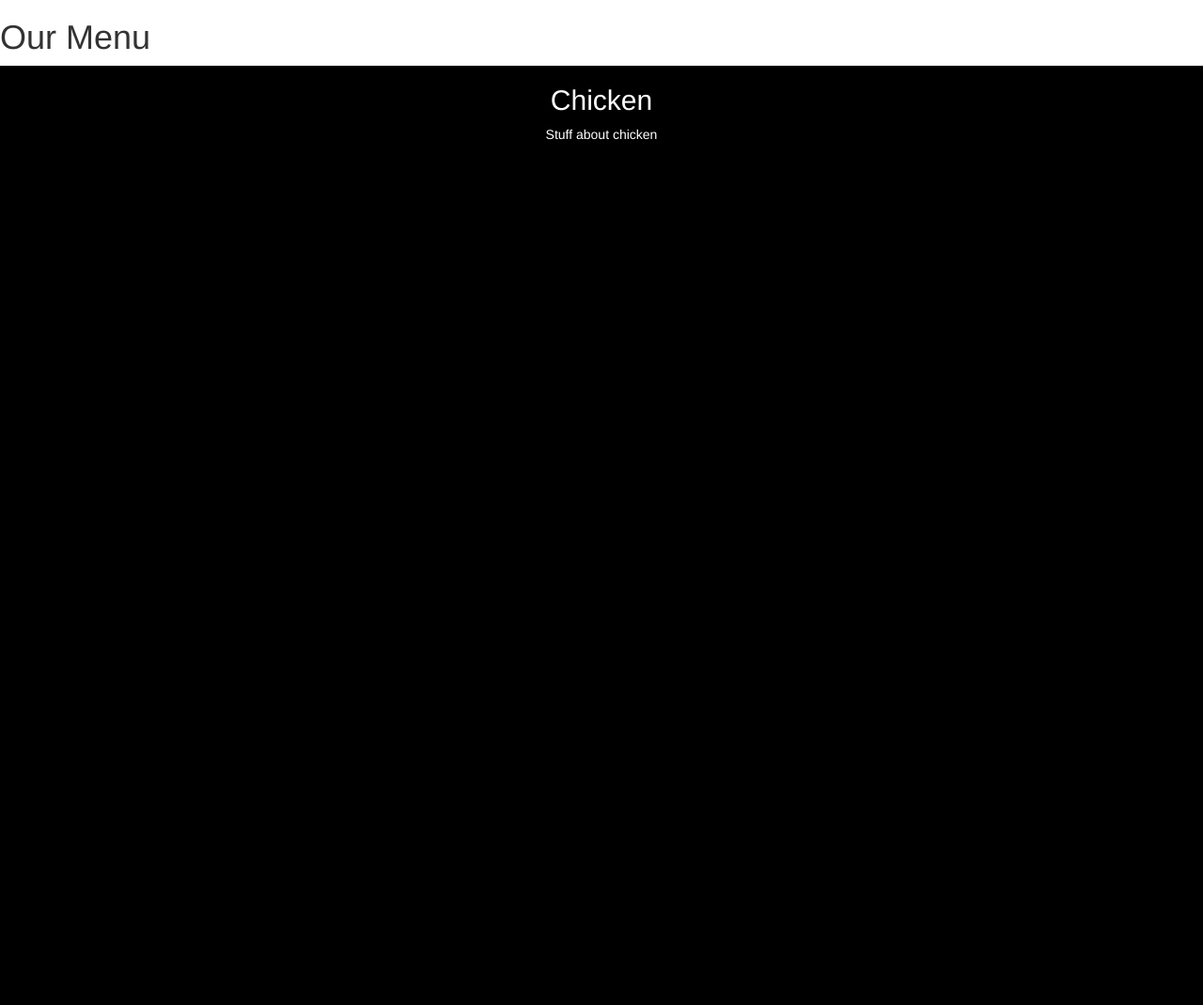
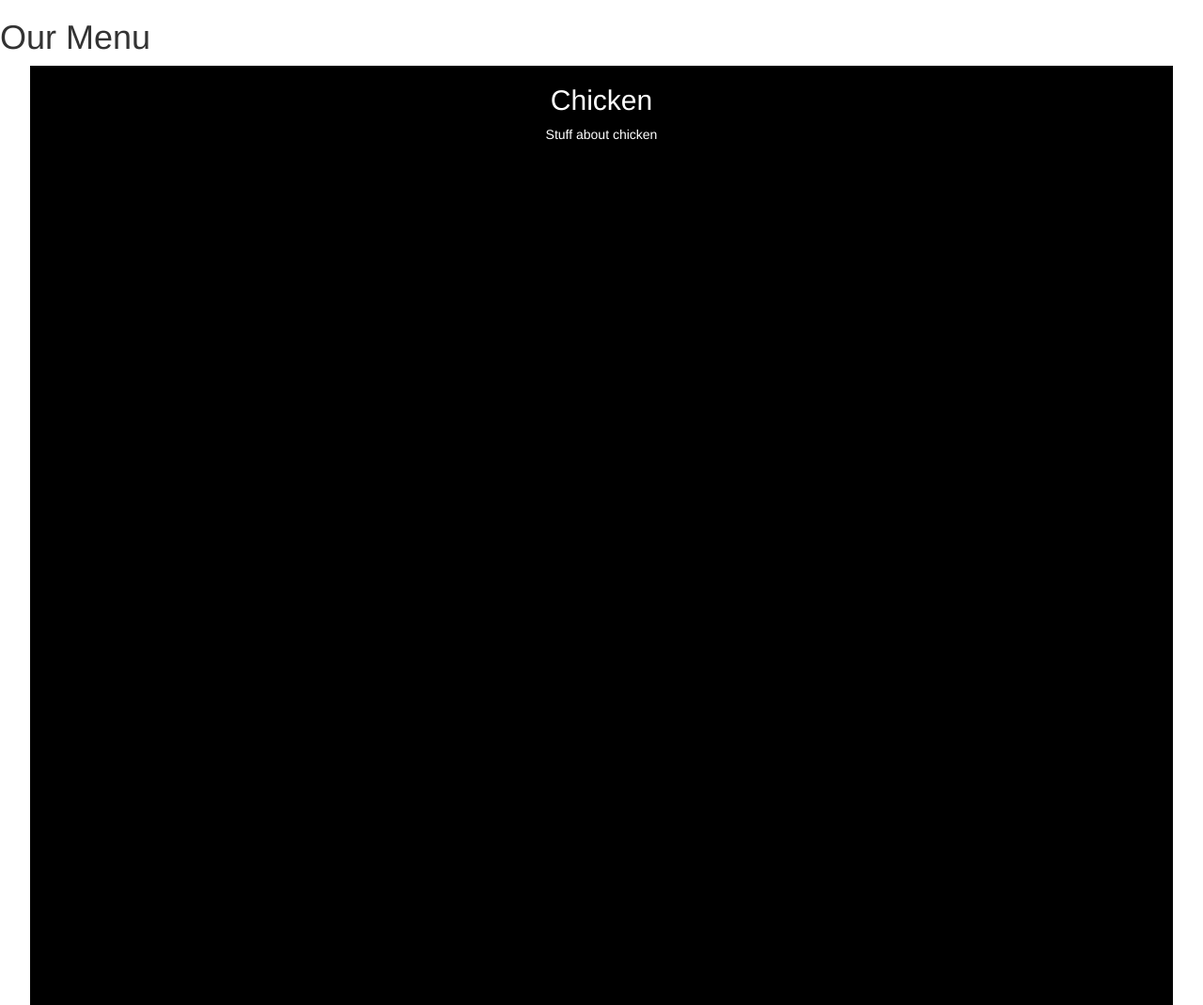
Before and after one commit to rgodinez/rgodinez.github.io, a Jekyll site: the page coursera/module3/index.html, which Jekyll copies as it is, in a window 1280 px wide. Shown: the whole page at 94% size. Built offline with Jekyll 4.4.1, drawn with Linux system fonts in a browser that asks for light colours; nearby versions of some CDN libraries; library files that are not in the unit come from our copies.

Commit message:
Update styles.css

```diff
--- a/coursera/module3/css/styles.css
+++ b/coursera/module3/css/styles.css
@@ -1,4 +1,4 @@
-container-fluid {
+.container-fluid {
   width: 95%;
 }
 
```
